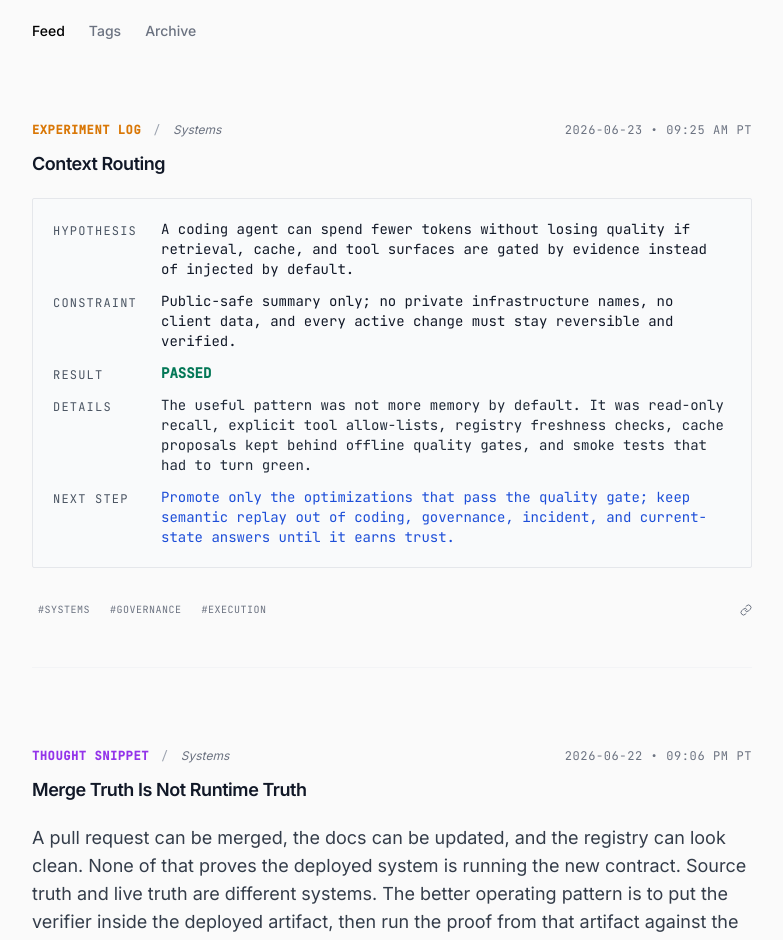
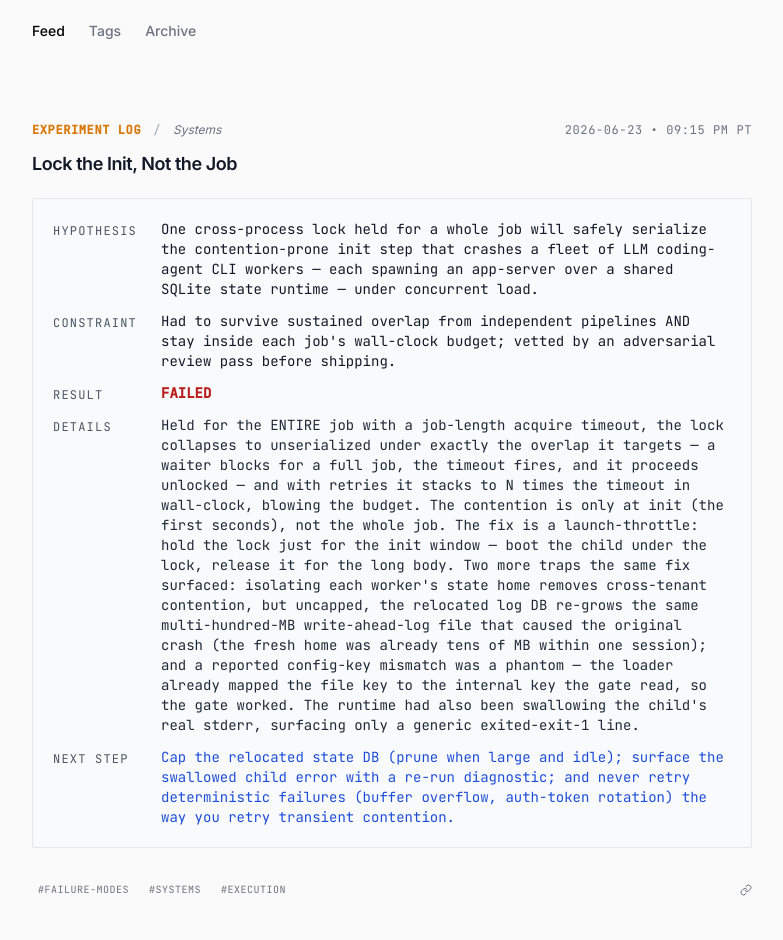
Before and after one commit to OrionArchitekton/danmercede.online, a React (Vite) app: page / in a window 1280 px wide. Shown: the part 240-1180 px from the top of the page, without its empty margins (248-1031 px from the left). Built offline with nearby package versions, Linux system fonts and the light colour scheme.

Commit message:
signal: 2026-06-23-lock-the-init-not-the-job

```diff
--- a/constants.generated.ts
+++ b/constants.generated.ts
@@ -4,6 +4,22 @@
 import { LogEntry, EntryType } from './types';
 
 export const ENTRIES: LogEntry[] = [
+  {
+    id: "2026-06-23-lock-the-init-not-the-job",
+    slug: "2026-06-23-lock-the-init-not-the-job",
+    title: "Lock the Init, Not the Job",
+    date: "2026-06-23",
+    timestamp: "09:15 PM PT",
+    type: EntryType.ExperimentLog,
+    context: "Systems",
+    tags: ["failure-modes","systems","execution"],
+    hypothesis: "One cross-process lock held for a whole job will safely serialize the contention-prone init step that crashes a fleet of LLM coding-agent CLI workers — each spawning an app-server over a shared SQLite state runtime — under concurrent load.",
+    constraint: "Had to survive sustained overlap from independent pipelines AND stay inside each job's wall-clock budget; vetted by an adversarial review pass before shipping.",
+    result: "Failed",
+    resultDetails: "Held for the ENTIRE job with a job-length acquire timeout, the lock collapses to unserialized under exactly the overlap it targets — a waiter blocks for a full job, the timeout fires, and it proceeds unlocked — and with retries it stacks to N times the timeout in wall-clock, blowing the budget. The contention is only at init (the first seconds), not the whole job. The fix is a launch-throttle: hold the lock just for the init window — boot the child under the lock, release it for the long body. Two more traps the same fix surfaced: isolating each worker's state home removes cross-tenant contention, but uncapped, the relocated log DB re-grows the same multi-hundred-MB write-ahead-log file that caused the original crash (the fresh home was already tens of MB within one session); and a reported config-key mismatch was a phantom — the loader already mapped the file key to the internal key the gate read, so the gate worked. The runtime had also been swallowing the child's real stderr, surfacing only a generic exited-exit-1 line.",
+    nextStep: "Cap the relocated state DB (prune when large and idle); surface the swallowed child error with a re-run diagnostic; and never retry deterministic failures (buffer overflow, auth-token rotation) the way you retry transient contention.",
+  }
+,
   {
     id: "2026-06-23-context-routing",
     slug: "2026-06-23-context-routing",
```
Also changed, not shown: inbox/2026-06-23-lock-the-init-not-the-job.md (added, +13 -0 lines), public/posts.json (+8 -2 lines), 1 other file (tests, documents, lock files or other folders).
